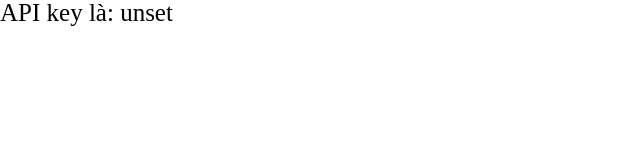
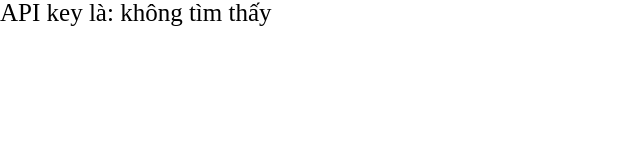
Before and after one commit to wwenrr/test, a Next.js app: page / in a window 1280 px wide. Shown: the top 160 px of the page, without its empty margins (0-640 px from the left). Built offline with nearby package versions, Linux system fonts and the light colour scheme; no server answers.

Commit message:
Update page.tsx

```diff
--- a/src/app/page.tsx
+++ b/src/app/page.tsx
@@ -6,7 +6,7 @@ export default function Home() {
 
   return (
     <div style={{fontSize: '25px'}}>
-        API key là: {secretKey ? secretKey : "không tìm thấy"}
+        API key là: {secretKey=='1234' ? "tìm thấy" : "không tìm thấy"}
     </div>
   );
 }
```
